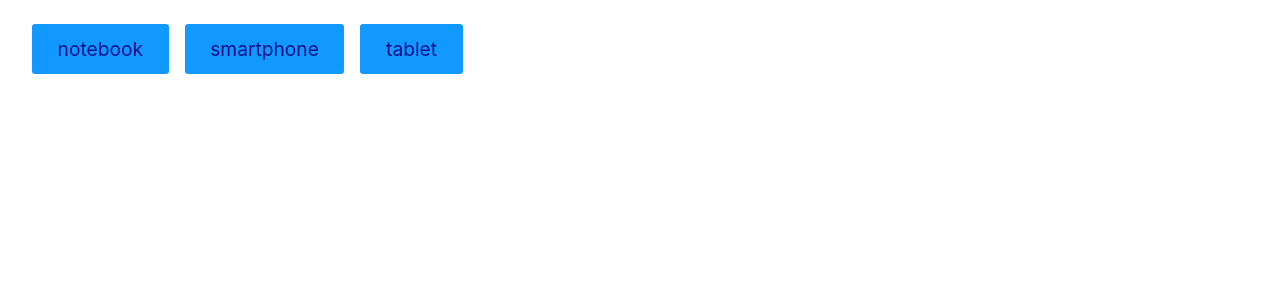
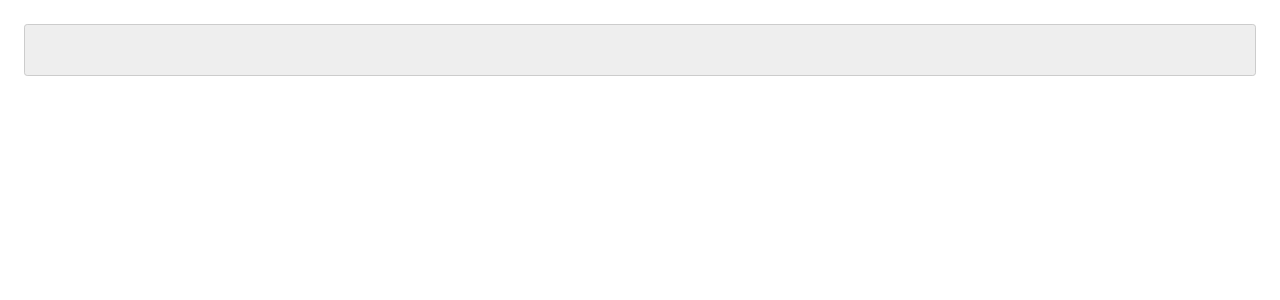
Before and after one commit to barbosadiego/react, a React (Create React App) app: page / in a window 1280 px wide. Shown: the top 300 px of the page. Built offline with nearby package versions, Linux system fonts and the light colour scheme.

Commit message:
inicio aula

```diff
--- a/src/App.jsx
+++ b/src/App.jsx
@@ -1,40 +1,15 @@
 import React from 'react';
-import Button from './Button';
-import Produto from './Produto';
 
-// Os links abaixo puxam dados de um produto em formato JSON
-// https://ranekapi.origamid.dev/json/api/produto/tablet
-// https://ranekapi.origamid.dev/json/api/produto/smartphone
-// https://ranekapi.origamid.dev/json/api/produto/notebook
-// Crie uma interface com 3 botões, um para cada produto.
-// Ao clicar no botão faça um fetch a api e mostre os dados do produto na tela.
-// Mostre apenas um produto por vez
-// Mostre a mensagem carregando... enquanto o fetch é realizado
-
-const App = () => {
-  const [item, setItem] = React.useState(null);
-  const [loading, setLoading] = React.useState(false);
-
-  async function handleFetch(e) {
-    setLoading(true);
-    const produto = e.target.innerText;
-    const res = await fetch(
-      `https://ranekapi.origamid.dev/json/api/produto/${produto}`,
-    );
-    const json = await res.json();
-    setItem(json);
-
-    setLoading(false);
-  }
-
+const App = (props) => {
+  const [nome, setNome] = React.useState('');
   return (
-    <>
-      <Button onClick={handleFetch} texto="notebook" />
-      <Button onClick={handleFetch} texto="smartphone" />
-      <Button onClick={handleFetch} texto="tablet" />
-      {item && !loading ? <Produto dados={item} /> : null}
-      {loading && <p>Carregando...</p>}
-    </>
+    <form>
+      <input
+        type="text"
+        value={nome}
+        onChange={({ target }) => setNome(target.value)}
+      />
+    </form>
   );
 };
 
--- a/src/Button.jsx
+++ /dev/null
@@ -1,11 +0,0 @@
-import React from 'react'
-
-const Button = ({texto, onClick}) => {
-  return (
-    <button onClick={onClick} style={{margin: '0 .5rem'}}>
-      {texto}
-    </button>
-  )
-}
-
-export default Button
--- a/src/Produto.jsx
+++ /dev/null
@@ -1,15 +0,0 @@
-import React from 'react'
-
-const Produto = ({dados}) => {
-  return (
-    <div>
-       <div>
-          <h1>{dados.nome}</h1>
-          <p>R$: {dados.preco}</p>
-          <img src={dados.fotos[0].src} alt={dados.nome} />
-        </div>
-    </div>
-  )
-}
-
-export default Produto
```
